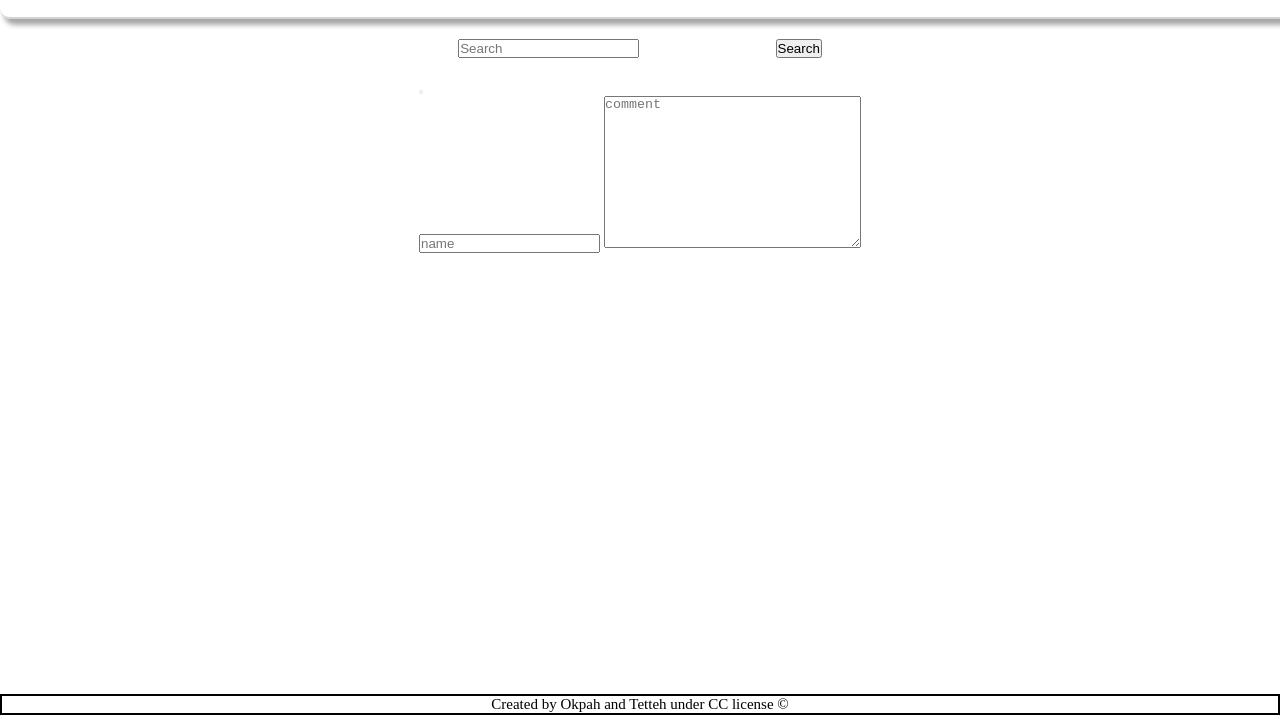
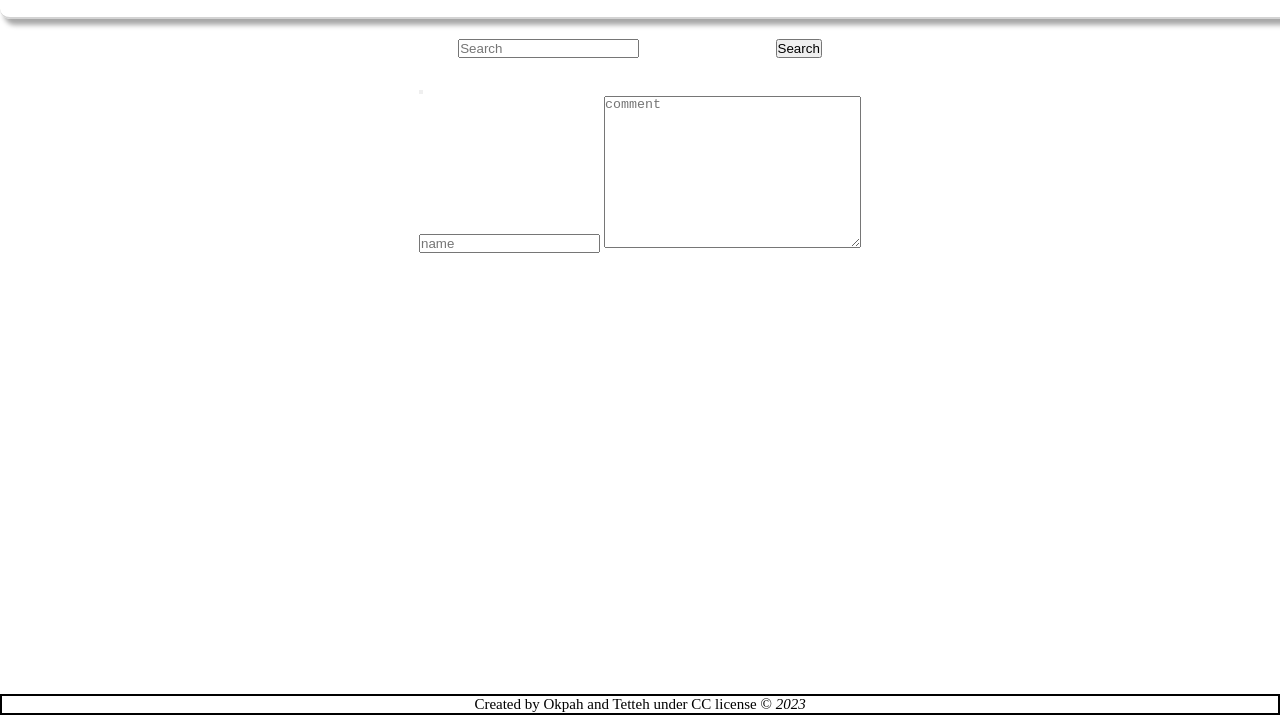
Before and after one commit to Reggeditt/JavaScriptCapstone, a website built with webpack: page src/index.html in a window 1280 px wide. Shown: the part 173-893 px from the top of the page. Built offline with nearby package versions, Linux system fonts and the light colour scheme; no server answers.

Commit message:
fixed #16 add footer

```diff
--- a/src/index.html
+++ b/src/index.html
@@ -45,6 +45,6 @@
     </section>
     <section class="reservations-popup-wrap"></section>
   </main>
-  <footer>Created by Okpah and Tetteh under CC license &copy; <em id="date"></em></footer>
+  <footer>Created by Okpah and Tetteh under CC license &copy; <em id="date">2023</em></footer>
 </body>
 </html>
```
